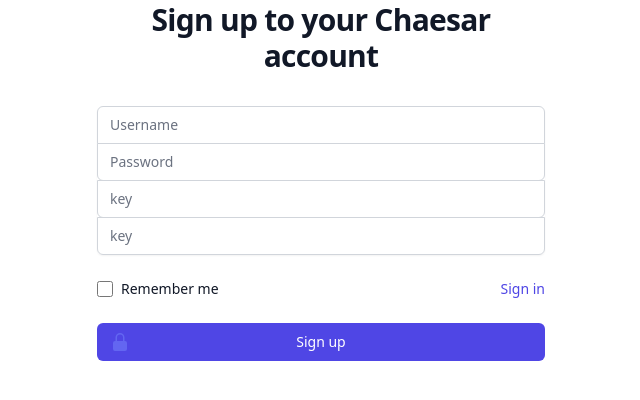
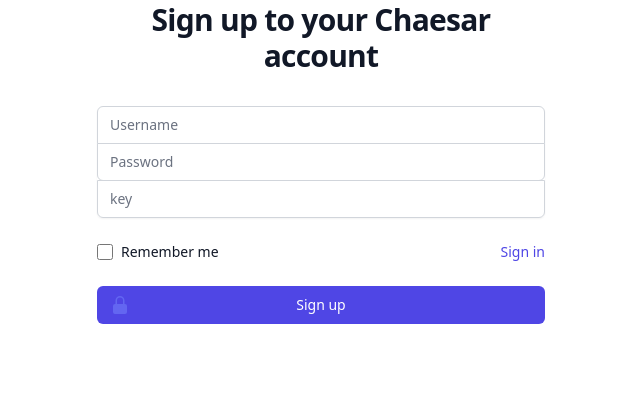
Before and after one commit to ElvinKukuhN/SKD-UTS-Sem3, a PHP site: page /chaesar-register.php in a window 1280 px wide. Shown: the part 118-518 px from the top of the page, without its empty margins (319-959 px from the left). Run offline with PHP 8.4, Linux system fonts and the light colour scheme; some libraries are stand-ins or nearby versions.

Commit message:
perbaikan dikit

```diff
--- a/chaesar-register.php
+++ b/chaesar-register.php
@@ -43,10 +43,6 @@ if (isset($_POST["register"])) {
                         <label for="key" class="sr-only">Key</label>
                         <input id="key" name="key" type="number" autocomplete="key" required class="appearance-none rounded-none relative block w-full px-3 py-2 border border-gray-300 placeholder-gray-500 text-gray-900 rounded-b-md focus:outline-none focus:ring-indigo-500 focus:border-indigo-500 focus:z-10 sm:text-sm" placeholder="key" maxlength="2">
                     </div>
-                    <div>
-                        <label for="key" class="sr-only">Key</label>
-                        <input id="key" name="key2" type="number" autocomplete="key" required class="appearance-none rounded-none relative block w-full px-3 py-2 border border-gray-300 placeholder-gray-500 text-gray-900 rounded-b-md focus:outline-none focus:ring-indigo-500 focus:border-indigo-500 focus:z-10 sm:text-sm" placeholder="key" maxlength="2">
-                    </div>
                 </div>
 
                 <div class="flex items-center justify-between">
--- a/function.php
+++ b/function.php
@@ -49,7 +49,7 @@ function register($data)
 
         $hsl = $hsl . $c[$i];
     }
-    $key2 = $data['key2'];
+
     // tambah user baru
     $insert = mysqli_query($conn, "INSERT INTO chaesar (user,password) VALUES('$username','$hsl')");
 
```
